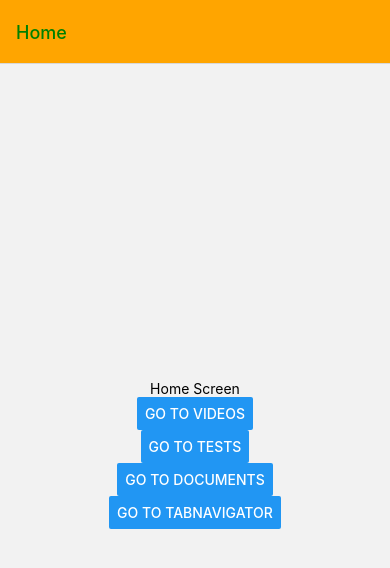
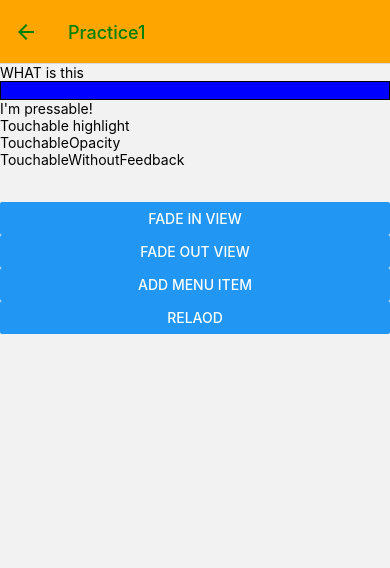
Before and after one commit to ankitpandey71/ReactNative-Practice, a React Native app: screen /Practice1 in a window 390 px wide. Shown: the top 568 px of the page. Built offline with nearby package versions, Linux system fonts and the light colour scheme.

Commit message:
Added Practice Button to HomeScreen

```diff
--- a/App.js
+++ b/App.js
@@ -8,6 +8,7 @@ import TestsScreen from './screens/TestsScreen';
 import VideosScreen from './screens/VideosScreen';
 import {ApolloClient, InMemoryCache, ApolloProvider, gql} from '@apollo/client';
 import TabNavigator from './navigator/TabNavigator';
+import Practice1 from './prac/Practice1';
 
 export const client = new ApolloClient({
   uri: 'https://course-cube-server.onrender.com',
@@ -36,6 +37,7 @@ function App() {
             <Stack.Screen name="Videos" component={VideosScreen} />
             <Stack.Screen name="Tests" component={TestsScreen} />
             <Stack.Screen name="Documents" component={DocumentsScreen} />
+            <Stack.Screen name="Practice1" component={Practice1} />
           </Stack.Navigator>
         </NavigationContainer>
       </ApolloProvider>
--- a/prac/Practice1.js
+++ b/prac/Practice1.js
@@ -1,8 +1,13 @@
-import React, {useState} from 'react';
+import React, {useRef, useState} from 'react';
 import {
   Alert,
+  Animated,
+  Button,
+  DevSettings,
+  Easing,
   KeyboardAvoidingView,
   Pressable,
+  StyleSheet,
   Text,
   TextInput,
   TouchableHighlight,
@@ -14,6 +19,23 @@ const Practice1 = () => {
   const [givename, setGivename] = useState('');
   const giveAlert = () => {
     Alert.alert('pressing done');
+  };
+  const fadeAnim = useRef(new Animated.Value(0)).current;
+
+  const fadeIn = () => {
+    Animated.timing(fadeAnim, {
+      toValue: 1,
+      duration: 5000,
+      useNativeDriver: true,
+      easing: Easing.bounce,
+    }).start();
+  };
+  const fadeOut = () => {
+    Animated.timing(fadeAnim, {
+      toValue: 0,
+      duration: 3000,
+      useNativeDriver: true,
+    }).start();
   };
   return (
     <>
@@ -40,8 +62,184 @@ const Practice1 = () => {
       <TouchableWithoutFeedback onPress={giveAlert}>
         <Text>TouchableWithoutFeedback</Text>
       </TouchableWithoutFeedback>
+      <Animated.Text
+        style={[
+          styles.fadingContainer,
+          {
+            // Bind opacity to animated value
+            opacity: fadeAnim,
+          },
+        ]}>
+        <Text style={styles.fadingText}>Fading View!</Text>
+      </Animated.Text>
+      <Button title="Fade In View" onPress={fadeIn} />
+      <Button title="Fade Out View" onPress={fadeOut} />
+      <Button
+        title="add menu Item"
+        onPress={DevSettings.addMenuItem('Show Secret Dev Screen', () => {
+          Alert.alert('Showing secret dev screen!');
+        })}
+      />
+      <Button title="Relaod" onPress={() => DevSettings.reload()} />
     </>
   );
 };
 
+const styles = StyleSheet.create({
+  fadingText: {
+    fontSize: 28,
+  },
+});
+
 export default Practice1;
+
+// import React, {useState, useEffect} from 'react';
+// import {AccessibilityInfo, View, Text, StyleSheet} from 'react-native';
+
+// const Practice1 = () => {
+//   const [reduceMotionEnabled, setReduceMotionEnabled] = useState(false);
+//   const [screenReaderEnabled, setScreenReaderEnabled] = useState(false);
+
+//   useEffect(() => {
+//     const reduceMotionChangedSubscription = AccessibilityInfo.addEventListener(
+//       'reduceMotionChanged',
+//       isReduceMotionEnabled => {
+//         setReduceMotionEnabled(isReduceMotionEnabled);
+//       },
+//     );
+//     const screenReaderChangedSubscription = AccessibilityInfo.addEventListener(
+//       'screenReaderChanged',
+//       isScreenReaderEnabled => {
+//         setScreenReaderEnabled(isScreenReaderEnabled);
+//       },
+//     );
+
+//     AccessibilityInfo.isReduceMotionEnabled().then(isReduceMotionEnabled => {
+//       setReduceMotionEnabled(isReduceMotionEnabled);
+//     });
+//     AccessibilityInfo.isScreenReaderEnabled().then(isScreenReaderEnabled => {
+//       setScreenReaderEnabled(isScreenReaderEnabled);
+//     });
+
+//     return () => {
+//       reduceMotionChangedSubscription.remove();
+//       screenReaderChangedSubscription.remove();
+//     };
+//   }, []);
+
+//   return (
+//     <View style={styles.container}>
+//       <Text style={styles.status}>
+//         The reduce motion is {reduceMotionEnabled ? 'enabled' : 'disabled'}.
+//       </Text>
+//       <Text style={styles.status}>
+//         The screen reader is {screenReaderEnabled ? 'enabled' : 'disabled'}.
+//       </Text>
+//     </View>
+//   );
+// };
+
+// const styles = StyleSheet.create({
+//   container: {
+//     flex: 1,
+//     alignItems: 'center',
+//     justifyContent: 'center',
+//   },
+//   status: {
+//     margin: 30,
+//   },
+// });
+
+// export default Practice1;
+
+// import React, {useRef} from 'react';
+// import {Animated, PanResponder, StyleSheet, View} from 'react-native';
+
+// const Practice1 = () => {
+//   const pan = useRef(new Animated.ValueXY()).current;
+
+//   const panResponder = PanResponder.create({
+//     onStartShouldSetPanResponder: () => true,
+//     onPanResponderMove: Animated.event([
+//       null,
+//       {
+//         dx: pan.x, // x,y are Animated.Value
+//         dy: pan.y,
+//       },
+//     ]),
+//     onPanResponderRelease: () => {
+//       Animated.spring(
+//         pan, // Auto-multiplexed
+//         {toValue: {x: 0, y: 0}, useNativeDriver: true}, // Back to zero
+//       ).start();
+//     },
+//   });
+
+//   return (
+//     <View style={styles.container}>
+//       <Animated.View
+//         {...panResponder.panHandlers}
+//         style={[pan.getLayout(), styles.box]}
+//       />
+//     </View>
+//   );
+// };
+
+// const styles = StyleSheet.create({
+//   container: {
+//     flex: 1,
+//     justifyContent: 'center',
+//     alignItems: 'center',
+//   },
+//   box: {
+//     backgroundColor: '#61dafb',
+//     width: 80,
+//     height: 80,
+//     borderRadius: 4,
+//   },
+// });
+
+// export default Practice1;
+
+// import React, {useEffect, useState} from 'react';
+// import {View, StyleSheet, Text, AppState} from 'react-native';
+
+// const App = () => {
+//   const [aState, setAppState] = useState(AppState.currentState);
+//   useEffect(() => {
+//     const appStateListener = AppState.addEventListener(
+//       'change',
+//       nextAppState => {
+//         console.log('Next AppState is: ', nextAppState);
+//         setAppState(nextAppState);
+//       },
+//     );
+//     return () => {
+//       appStateListener?.remove();
+//     };
+//   }, []);
+//   return (
+//     <View style={styles.container}>
+//       <Text style={styles.txt}>
+//         Current App State is: <Text style={styles.aState}>{aState}</Text>
+//       </Text>
+//     </View>
+//   );
+// };
+
+// const styles = StyleSheet.create({
+//   container: {
+//     flex: 1,
+//     alignItems: 'center',
+//     justifyContent: 'center',
+//     backgroundColor: '#000',
+//   },
+//   txt: {
+//     color: '#d9d9d9',
+//     fontSize: 18,
+//   },
+//   aState: {
+//     color: '#fff',
+//   },
+// });
+// export default App;
--- a/screens/HomeScreen.js
+++ b/screens/HomeScreen.js
@@ -23,6 +23,10 @@ function HomeScreen({navigation}) {
         title="Go To TabNavigator"
         onPress={() => navigation.navigate('TabNavigator')}
       />
+      <Button
+        title="Go To Practice"
+        onPress={() => navigation.navigate('Practice1')}
+      />
     </View>
   );
 }
```
